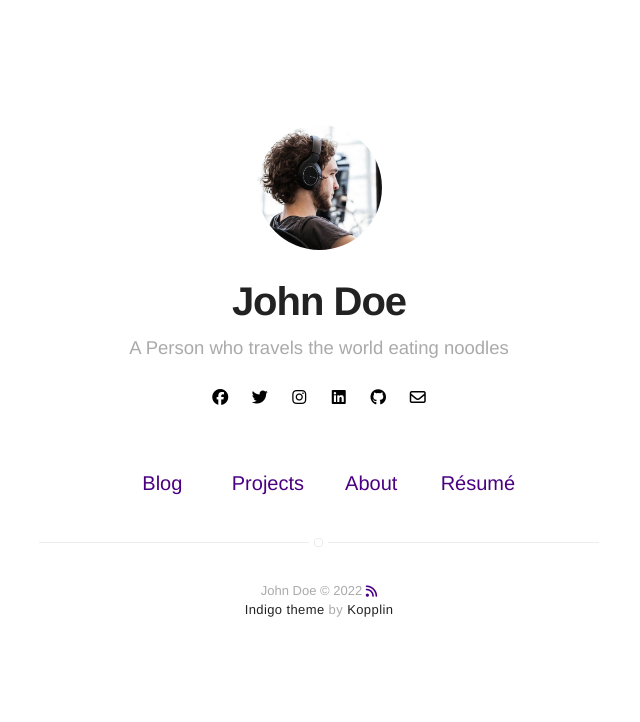
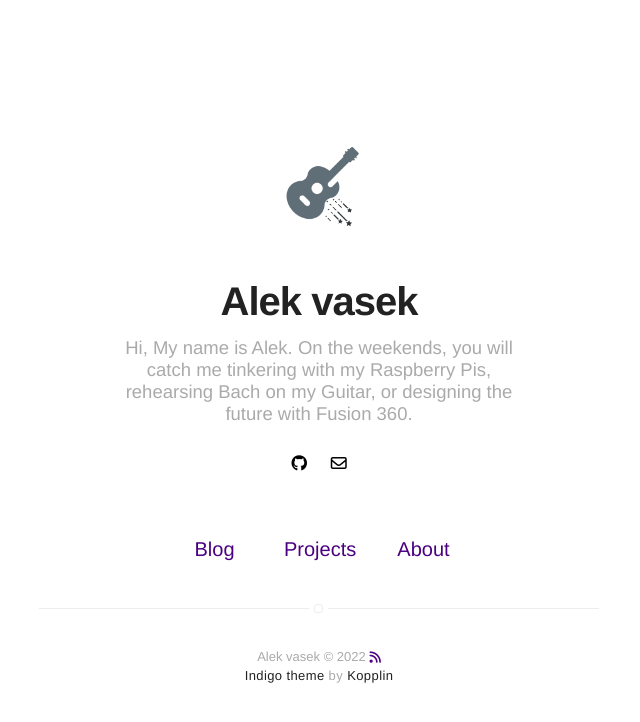
Before and after one commit to alekthegenius/alekthegenius.github.io, a Jekyll site: the page built from index.html, in a window 1280 px wide. Shown: the top 722 px of the page, without its empty margins (321-961 px from the left). Built offline with Jekyll 4.4.1, drawn with Linux system fonts in a browser that asks for light colours; nearby versions of some CDN libraries.

Commit message:
Update _config.yml

```diff
--- a/_config.yml
+++ b/_config.yml
@@ -1,26 +1,23 @@
 # main text of home
-title: John Doe
-bio: A Person who travels the world eating noodles
-
-# twitter summary info
-description: A blog about technology and stuff related
+title: Alek vasek
+bio: Hi, My name is Alek. On the weekends, you will catch me tinkering with my Raspberry Pis, rehearsing Bach on my Guitar, or designing the future with Fusion 360.
 
 # if it's an external image, update below for true
 # better with square images
-external-image: false
-picture: assets/images/profile.jpg
+external-image: true
+picture: icon.png
 
 # your site color theme, true for dark theme,
 # false to light theme, auto to switch with system.
-dark-theme: auto
+dark-theme: false
 
 # If you want to include your resume, set to true
 # and specify source (external or local).
-resume: true
-resume-external: true
+resume: false
+resume-external: false
 resume-url: https://google.com/?q=my+resume
 
-url: https://sergiokopplin.github.io/indigo
+url: https://alekthegenius.github.io
 # your url: https://USERNAME.github.io
 
 permalink: /:title/
@@ -29,31 +26,24 @@ permalink: /:title/
 # analytics-google: 'UA-MYANALYTICS'
 
 # if you don't want comments in your posts, leave categories empty
-disqus:
-  shortname: github # enter this from your disqus account
-  categories: [blog, project] # only show disqus for posts that have these categories
+#disqus:
+  #shortname: github # enter this from your disqus account
+  #categories: [blog, project] # only show disqus for posts that have these categories
 
 # if you don't have any of social below, comment the line
-facebook: myfacebook
-twitter: mytwitter
-instagram: myinstagram
-linkedin: mylinkedin
-github: mygithub
-email: myemail@gmail.com
+#facebook: myfacebook
+#twitter: mytwitter
+#instagram: myinstagram
+#linkedin: mylinkedin
+github: alekthegenius
+email: alekvasek@icloud.com
 
 authors:
   johndoe:
-    name: John Doe
-    bio: A Man who travels the world eating noodles
-    external-image: false
-    picture: assets/images/profile.jpg
-    twitter: johndoe
-  jamesfoster:
-    name: James Foster
-    bio: A Man who develops software with coffee
-    external-image: false
-    picture: assets/images/james.jpg
-    twitter: jamesfoster
+    name: Alek vasek
+    bio: Hi, My name is Alek. On the weekends, you will catch me tinkering with my Raspberry Pis, rehearsing Bach on my Guitar, or designing the future with Fusion 360.
+    external-image: true
+    picture: icon.png
 
 # do you want a larger site? change the option below
 # options: [normal, large] | default: normal
```
